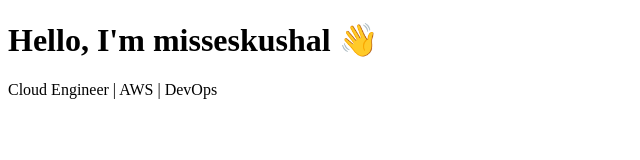
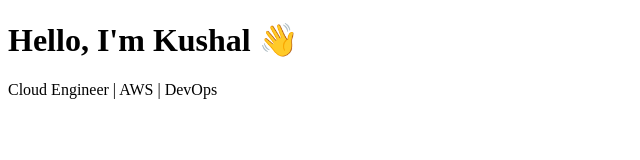
Before and after one commit to kushalsagard55/auto-deploy-website, a plain HTML site: page index.html in a window 1280 px wide. Shown: the whole page, without its empty margins (0-640 px from the left). Drawn offline with Linux system fonts and the light colour scheme.

Commit message:
Update index.html

```diff
--- a/index.html
+++ b/index.html
@@ -1,11 +1,11 @@
 <!DOCTYPE html>
 <html>
 <head>
-    <title>misskushal Portfolio</title>
+    <title>Kushal Portfolio</title>
 </head>
 <body>
 
-<h1>Hello, I'm misseskushal 👋</h1>
+<h1>Hello, I'm Kushal 👋</h1>
 <p>Cloud Engineer | AWS | DevOps</p>
 
 </body>
```
